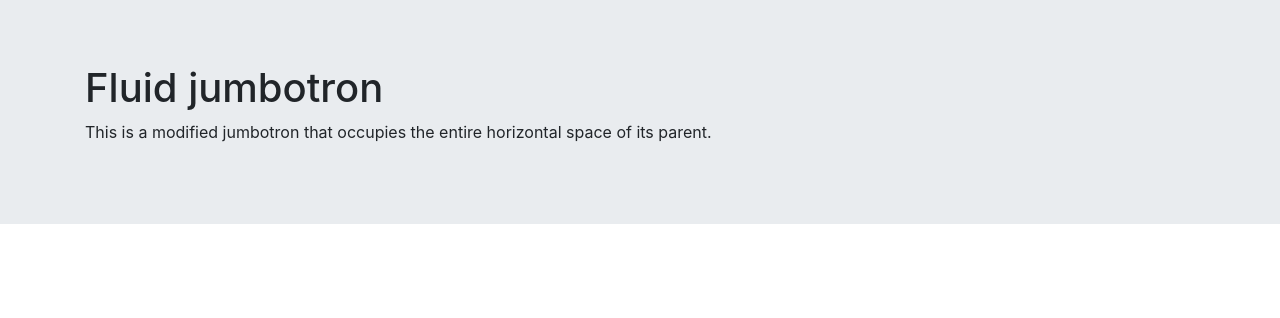
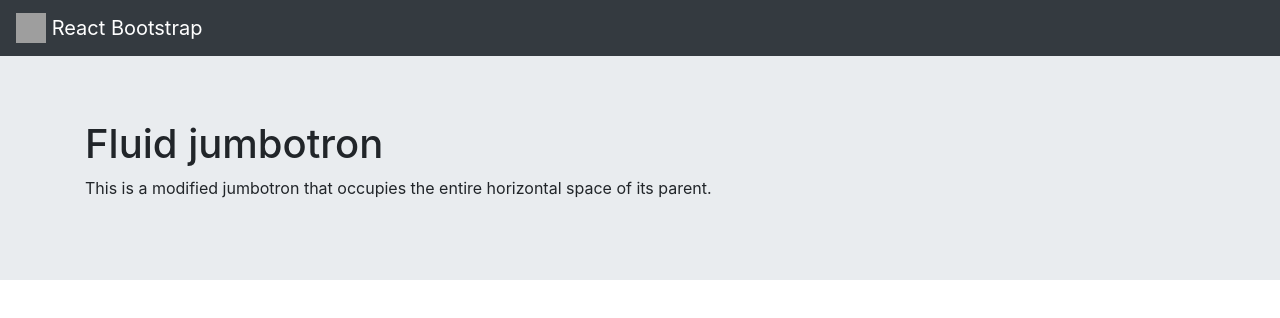
Before and after one commit to rcviets/celblox, a React (Create React App) app: page / in a window 1280 px wide. Shown: the top 318 px of the page. Built offline with nearby package versions, Linux system fonts and the light colour scheme; grey boxes are pictures that could not be loaded.

Commit message:
nav placeholder

```diff
--- a/src/App.js
+++ b/src/App.js
@@ -1,11 +1,13 @@
 import React from 'react';
-import Hero from './components/splashHero'
+import Nav from './components/nav';
+import Hero from './components/splashHero';
 import logo from './logo.svg';
 import './App.css';
 
 function App() {
   return (
     <div>
+      <Nav />
       <Hero />
     </div>
   );
--- /dev/null
+++ b/src/components/nav/index.js
@@ -0,0 +1,21 @@
+import React from "react";
+import Navbar from "react-bootstrap/Navbar";
+
+const Nav = () => {
+    return (
+        <Navbar bg="dark" variant="dark">
+    <Navbar.Brand href="#home">
+      <img
+        alt=""
+        src="/logo.svg"
+        width="30"
+        height="30"
+        className="d-inline-block align-top"
+      />{' '}
+      React Bootstrap
+    </Navbar.Brand>
+  </Navbar>
+    );
+};
+
+export default Nav;
--- a/src/components/splashHero/index.js
+++ b/src/components/splashHero/index.js
@@ -1,6 +1,6 @@
 import React from "react";
-import Jumbotron from 'react-bootstrap/Jumbotron'
-import Container from 'react-bootstrap/Container'
+import Jumbotron from 'react-bootstrap/Jumbotron';
+import Container from 'react-bootstrap/Container';
 
 const Hero = () => {
   return (
```
